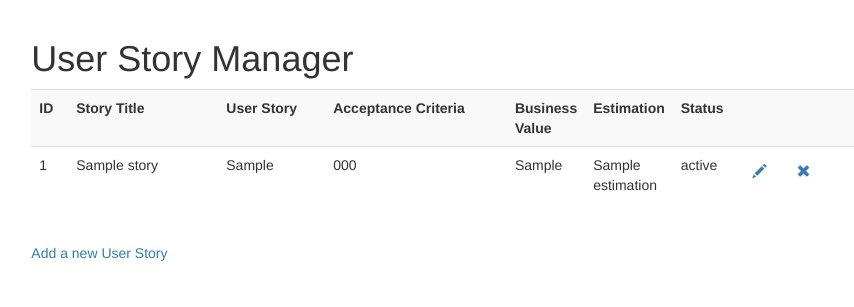
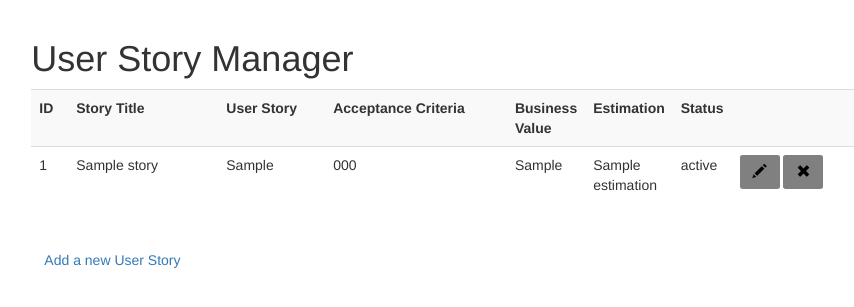
Before and after one commit to CodecoolBP20161/user-story-manager-cickib, a Python web app: template templates/list.html in a window 1280 px wide. Shown: the part 51-358 px from the top of the page, without its empty margins (197-1051 px from the left). Run offline with Jinja, Linux system fonts and the light colour scheme; the template is opened without the code that fills it: most values are stand-ins (such as "Sample title", 1, 10 or a date in 2020); some libraries are stand-ins or nearby versions.

Commit message:
glyphicons formatted

```diff
--- /dev/null
+++ b/static/style.css
@@ -0,0 +1,13 @@
+#glyph:hover {
+    text-decoration: none;
+    background-color: black;
+    border-radius: 7%;
+    color: grey;
+}
+
+#glyph {
+    text-decoration: none;
+    background-color: gray;
+    border-radius: 7%;
+    color: black;
+}
--- a/templates/list.html
+++ b/templates/list.html
@@ -5,6 +5,7 @@
     <meta charset="utf-8">
     <meta name="viewport" content="width=device-width, initial-scale=1">
     <link rel="stylesheet" href="http://maxcdn.bootstrapcdn.com/bootstrap/3.3.7/css/bootstrap.min.css">
+    <link rel=stylesheet type=text/css href="{{ url_for('static', filename='style.css') }}">
 </head>
 <div class="container-fluid">
     <body style=" padding-top: 70px;">
@@ -53,11 +54,11 @@
                                 <div class="btn-group">
 
                                     <a href="{{ url_for('update_user_story', story_id=i.id) }}">
-                                        <button type="button" class="btn btn-link"><span
+                                        <button type="button" class="btn btn-link" id="glyph"><span
                                                 class="glyphicon glyphicon-pencil"></span></button>
                                     </a>
                                     <a href="{{ url_for('delete_user_story', story_id=i.id) }}">
-                                        <button type="button" class="btn btn-link"><span
+                                        <button type="button" class="btn btn-link" id="glyph"><span
                                                 class="glyphicon glyphicon-remove"></span></button>
                                     </a>
 
@@ -69,7 +70,11 @@
                 </table>
             </div>
             <br>
-            <a href="../story/">Add a new User Story</a>
+            <button type="button" class="btn btn-link">
+
+                <a href="../story/">Add a new User Story</a>
+
+            </button>
         </div>
         <div class="col-sm-2"></div>
     </body>
```
